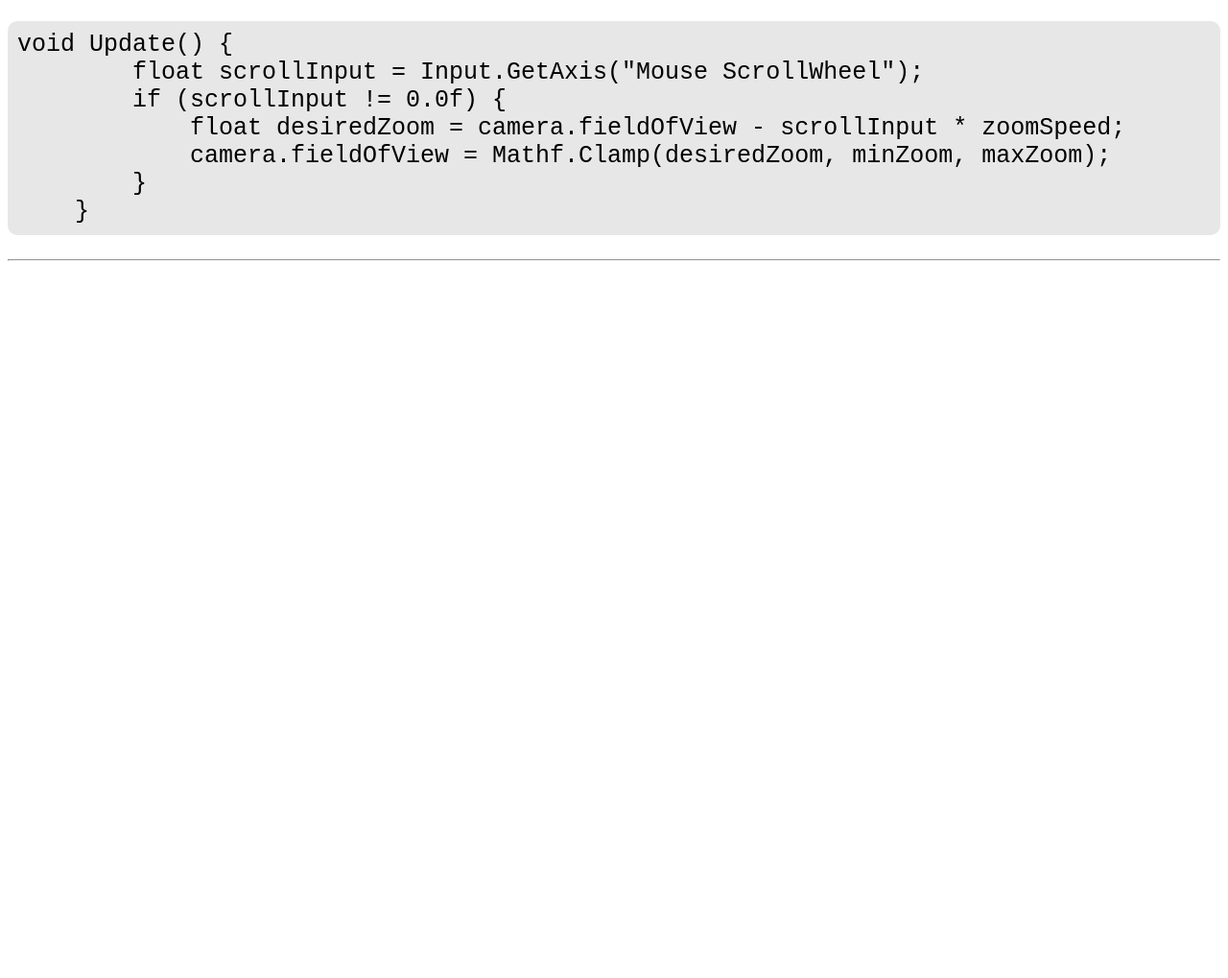
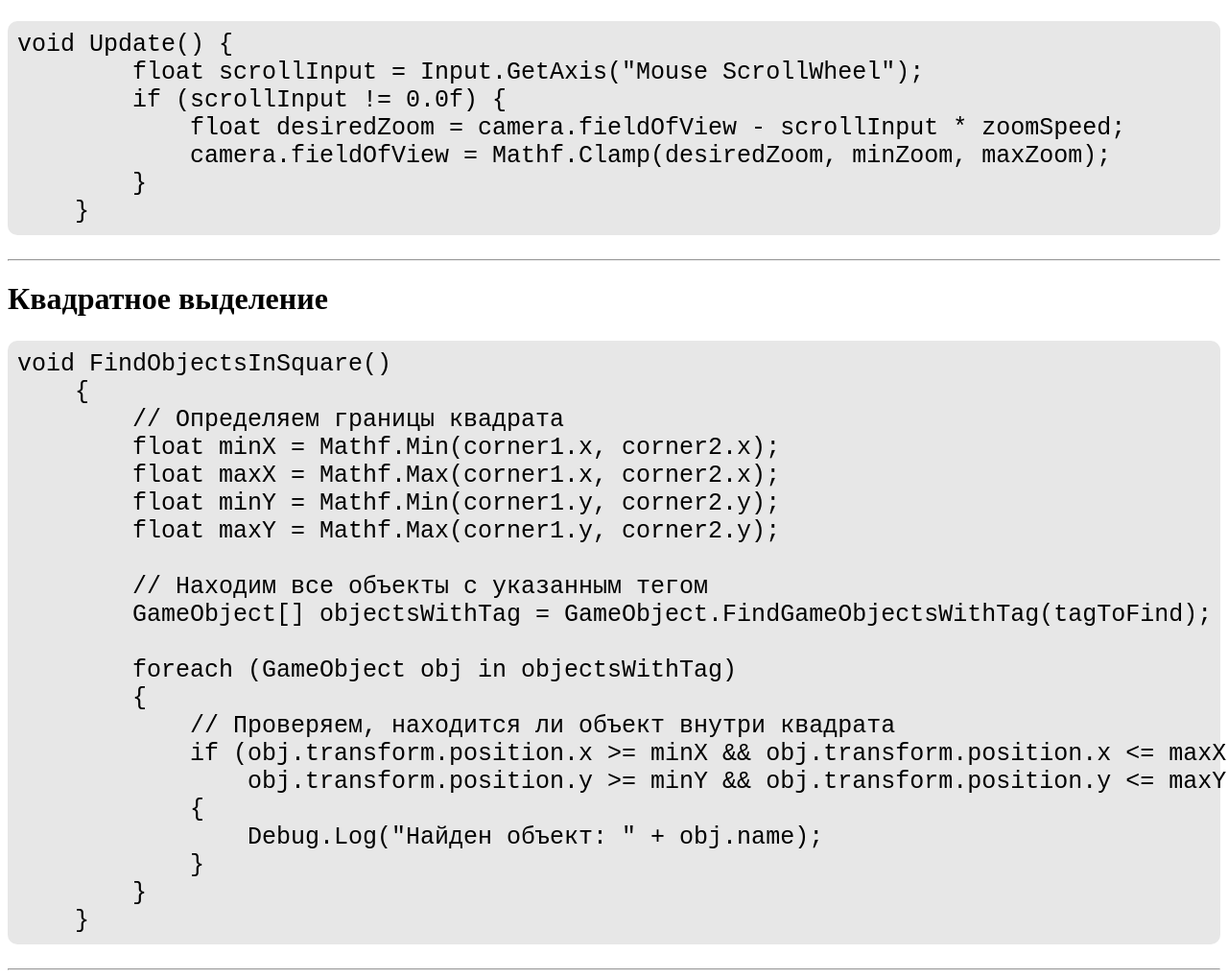
Before and after one commit to GitaraGames/unity_help.github.io, a plain HTML site: page index.html in a window 1280 px wide. Shown: the part 3368-4387 px from the top of the page at 96% size. Before the commit the page ends 3648 px from the top, so only its background shows below. Drawn offline with Linux system fonts and the light colour scheme.

Commit message:
Update index.html

```diff
--- a/index.html
+++ b/index.html
@@ -109,6 +109,30 @@ public class Player
         }
     }</xmp>
 <hr>
+<h1>Квадратное выделение</h1>
+<xmp class="code">void FindObjectsInSquare()
+    {
+        // Определяем границы квадрата
+        float minX = Mathf.Min(corner1.x, corner2.x);
+        float maxX = Mathf.Max(corner1.x, corner2.x);
+        float minY = Mathf.Min(corner1.y, corner2.y);
+        float maxY = Mathf.Max(corner1.y, corner2.y);
+
+        // Находим все объекты с указанным тегом
+        GameObject[] objectsWithTag = GameObject.FindGameObjectsWithTag(tagToFind);
+
+        foreach (GameObject obj in objectsWithTag)
+        {
+            // Проверяем, находится ли объект внутри квадрата
+            if (obj.transform.position.x >= minX && obj.transform.position.x <= maxX &&
+                obj.transform.position.y >= minY && obj.transform.position.y <= maxY)
+            {
+                Debug.Log("Найден объект: " + obj.name);
+            }
+        }
+    }</xmp>
+<hr>
+
 
 </body>
 </html>
```
